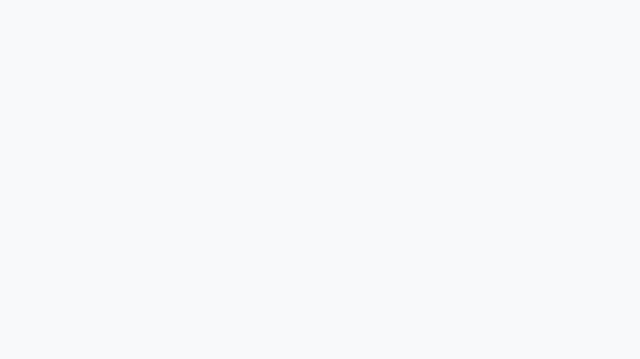
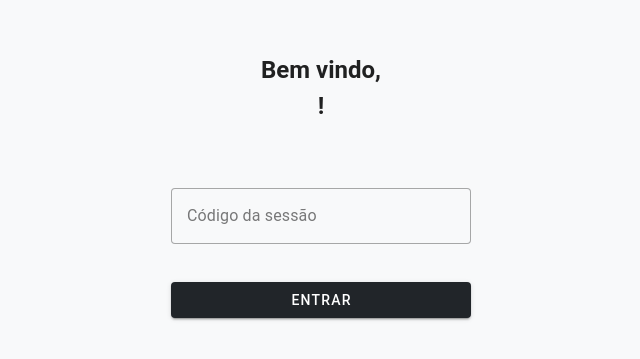
Before and after one commit to GaibVargas/TCC, a Nuxt app in the folder frontend/: page /session/entry in a window 1280 px wide. Before the commit this address had no page. Shown: the part 215-574 px from the top of the page, without its empty margins (319-959 px from the left). Built offline with nearby package versions, Linux system fonts and the light colour scheme; no server answers.

Commit message:
wip: entrada nas sessões

```diff
--- /dev/null
+++ b/frontend/middleware/hasUser.ts
@@ -0,0 +1,6 @@
+export default defineNuxtRouteMiddleware((to, from) => {
+  const user = useUser()
+  if (!user) {
+    return navigateTo('/')
+  }
+})
--- a/frontend/pages/auth/[auth_token].vue
+++ b/frontend/pages/auth/[auth_token].vue
@@ -19,7 +19,7 @@ watch(data, async (newData) => {
       const user = useUser()
       user.setUser(response)
       if (user.role === UserRoles.INSTRUCTOR) navigateTo('/instructor/quiz')
-      else navigateTo('/')
+      else navigateTo('/session/entry')
     } catch (error) {
       errorOnGetUser.value = true
       console.error('Error getting user data', error)
--- /dev/null
+++ b/frontend/pages/session/entry.vue
@@ -0,0 +1,48 @@
+<script lang="ts" setup>
+import type { VTextField } from 'vuetify/components'
+
+definePageMeta({
+  middleware: 'has-user',
+})
+
+const user = useUser()
+
+const loading = ref(false)
+
+function required(v: string) {
+  return !!v || 'Sessão é obrigatório.'
+}
+
+const session_ref: Ref<InstanceType<typeof VTextField> | null> = ref(null)
+async function enterSession() {
+  if (!session_ref.value) return
+  const result = await session_ref.value.validate()
+  if (!result.length) return
+}
+</script>
+
+<template>
+  <v-container class="ma-0 pa-sm-2 pa-md-8 align-self-center d-flex flex-column fill-height align-center justify-center">
+    <div class="welcome w-100 mb-16">
+      <h2 class="text-center">Bem vindo,</h2>
+      <h2 class="text-center">{{ user.name }}!</h2>
+    </div>
+    <div class="inputs w-100 justify-center">
+      <v-text-field
+        ref="session_ref"
+        name="session"
+        label="Código da sessão"
+        id="session"
+        variant="outlined"
+        :readonly="loading"
+        :rules="[required]"
+      ></v-text-field>
+      <v-btn class="w-100 mt-4" color="primary" :loading="loading" @click.stop="enterSession">Entrar</v-btn>
+    </div>
+  </v-container>
+</template>
+
+<style lang="sass" scoped>
+.inputs
+  max-width: 300px
+</style>
```
